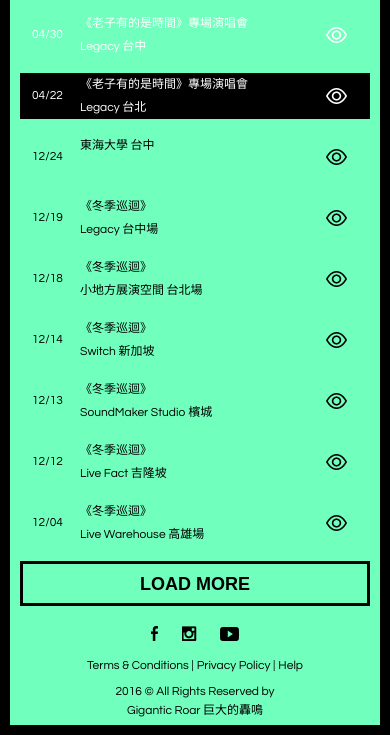
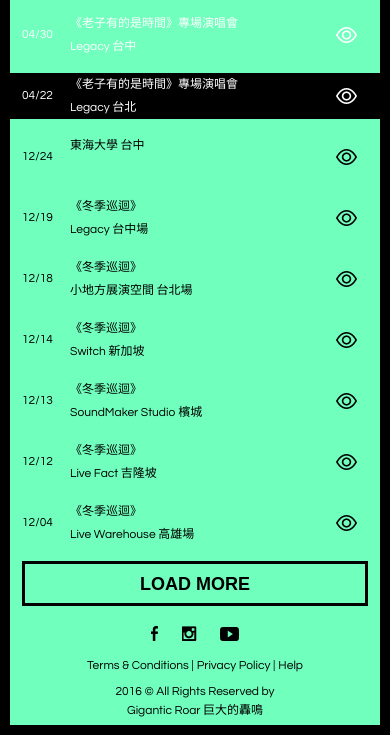
Before and after one commit to brian224/GiganticRoar, a plain HTML site: page tour.html in a window 390 px wide. Shown: the part 179-914 px from the top of the page. Drawn offline with Linux system fonts and the light colour scheme.

Commit message:
test ios bug:overflow

```diff
--- a/sass/styles.scss
+++ b/sass/styles.scss
@@ -976,13 +976,16 @@ a {
 		}
 
 		&.tour {
-			overflow-x: hidden;
+			.l-content {
+				margin: 0;
+			}
 
 			.main-content {
 				padding-bottom: 20px;
 
 				.btn-more {
-					width: 100%;
+					margin: 0 12px;
+					width: calc(100% - 24px);
 				}
 			}
 		}
```
Also changed, not shown: css/styles.css.
